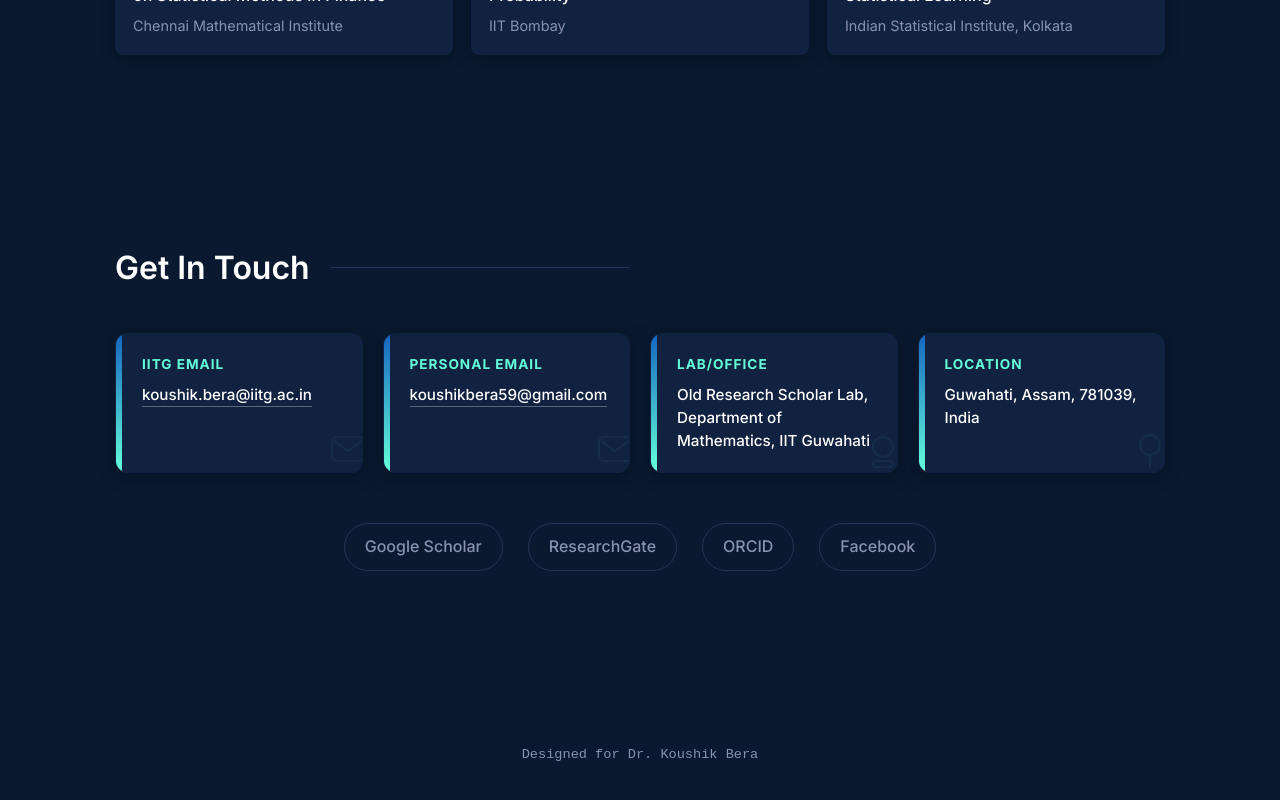
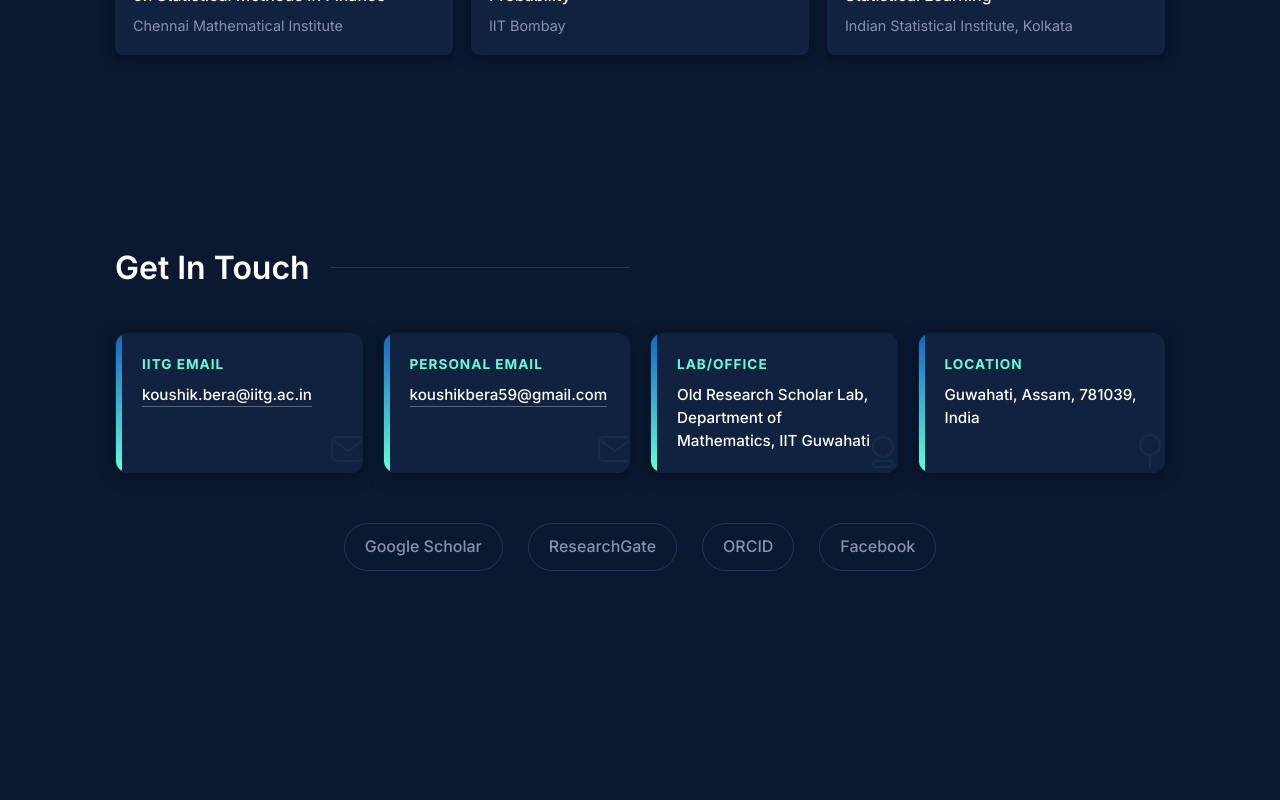
Before and after one commit to KBeraML/KBeraML.github.io, a plain HTML site: page index.html in a window 1280 px wide. Shown: the part 6260-7060 px from the top of the page. After the commit the page ends 6911 px from the top, so only its background shows below. Drawn offline with nearby package versions, Linux system fonts and the light colour scheme.

Commit message:
Update index.html

```diff
--- a/index.html
+++ b/index.html
@@ -779,10 +779,5 @@
     </div>
   </section>
 
-  <!-- FOOTER -->
-  <footer style="text-align: center; padding: 30px; margin-top: 50px; font-family: monospace; color: var(--text-muted); font-size: 0.85rem;">
-    <p>Designed for Dr. Koushik Bera</p>
-  </footer>
-
 </body>
 </html>
```
